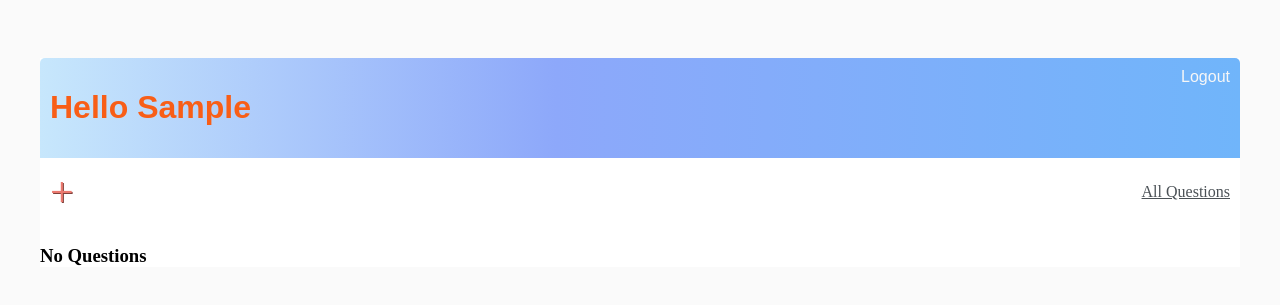
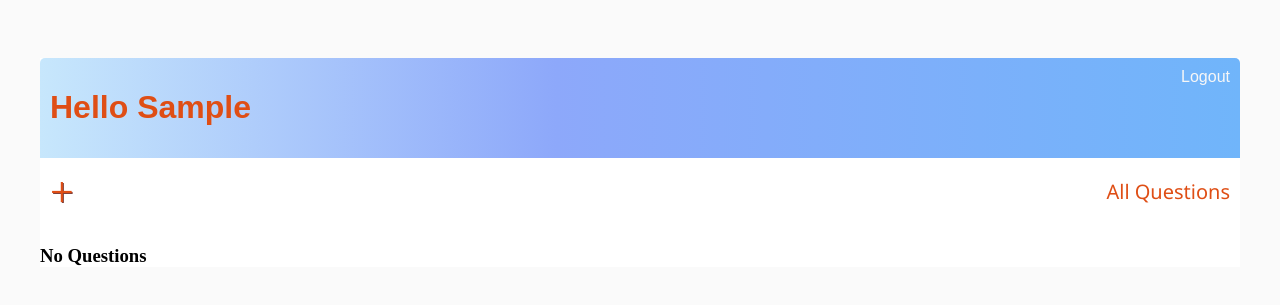
Before and after one commit to TarunSinghIIT/QnA-Website, a Django app: page /myquestions/ in a window 1280 px wide. Shown: the top 305 px of the page. Run offline with Django 4.2, Linux system fonts and the light colour scheme; the visitor is signed in with stand-in values (Sample User, id 1); data that the repository does not hold is empty.

Commit message:
some css changes and bug fixes

```diff
--- a/qna_website_app/templates/qna_website_app/all_questions.html
+++ b/qna_website_app/templates/qna_website_app/all_questions.html
@@ -17,7 +17,7 @@
 
 <div id="search-add-wrapper">
     <a></a>
-    <a href="{% url 'questions' %}">My Questions</a>
+    <a id="logoutandlogin" href="{% url 'questions' %}">My Questions</a>
 </div>
 
 <div class="task-items-wrapper">
--- a/qna_website_app/templates/qna_website_app/answer_detail.html
+++ b/qna_website_app/templates/qna_website_app/answer_detail.html
@@ -11,8 +11,8 @@ Add an Answer:<br>
 <hr>
 
 <b><i>Here are the answers to this question by other users:</i></b>
-
-{% for zanswer in answer%}
+<div class="task-items-wrapper">
+    {% for zanswer in answer%}
     <div class="task-wrapper">
         <div class="task-title">
             Answered By: {{zanswer.question.user}}<br>
@@ -24,4 +24,6 @@ Add an Answer:<br>
 {% empty %}
 <h3>No Answers</h3>
 {% endfor %}
+</div>
+
 {% endblock content %}
--- a/qna_website_app/templates/qna_website_app/main_theme.html
+++ b/qna_website_app/templates/qna_website_app/main_theme.html
@@ -27,7 +27,7 @@
             display: flex;
             justify-content: space-between;
             font-family: 'Arial';
-            color: rgb(248, 94, 23);
+            color: rgb(223, 78, 21);
             padding: 10px;
             border-radius: 5px 5px 0 0;
             background: linear-gradient(90deg, #c7e7fc 0%, #8da8fa 43%, #70b5fa 100%);
@@ -53,7 +53,7 @@
 
         .task-title a {
             text-decoration: none;
-            color: #4b5156;
+            color: #08055a;
             margin-left: 10px;
         }
 
@@ -87,10 +87,17 @@
         }
 
         #add-link {
-            color: #eb796f;
+            color: rgb(223, 78, 21);
             text-decoration: none;
             font-size: 42px;
             text-shadow: 1px 1px #81413b;
+        }
+
+        #logoutandlogin{
+            color: rgb(223, 78, 21);
+            text-decoration: none;
+            font-family: 'Segoe UI', Tahoma, Geneva, Verdana, sans-serif;
+            font-size: 20px;
         }
     </style>
 </head>
--- a/qna_website_app/templates/qna_website_app/question_form.html
+++ b/qna_website_app/templates/qna_website_app/question_form.html
@@ -4,10 +4,14 @@
 
 <h3>Questions Modify</h3>
 <a href="{% url 'questions' %}">Go Back</a>
+<div class="task-items-wrapper">
+
 <form method="POST" action="">
     {% csrf_token %}
     {{form.as_p}}
     <input type="submit" value="Submit">
 </form>
 
+</div>
+
 {% endblock content %}
--- a/qna_website_app/templates/qna_website_app/questionslist.html
+++ b/qna_website_app/templates/qna_website_app/questionslist.html
@@ -16,25 +16,17 @@
 </div>
 <div id="search-add-wrapper">
     <a id="add-link" href="{% url 'question_add' %}">&#x2b;</a>
-    <a href="{% url 'all_questions' %}"> All Questions</a>
+    <a id="logoutandlogin" href="{% url 'all_questions' %}"> All Questions</a>
 </div>
 
 
 <div class="task-items-wrapper">
     {% for question in questions %}
         <div class="task-wrapper">
-            {% if task.complete %}
-            <div class="task-title">
-                <i><s><a href="{% url 'question_change' question.id %}">{{question.question_title}}</a></s></i>
-            </div>
-            <a class="delete-link" href = "{% url 'question_delete' question.id %}">&#215;</a>
-            {% else %}
             <div class="task-title">
                 <a href="{% url 'question_change' question.id %}">{{question.question_title}}</a>
             </div>
             <a class="delete-link" href = "{% url 'question_delete' question.id %}">&#215;</a>
-            {% endif %}
-
         </div>
 
     {% empty %}
```
